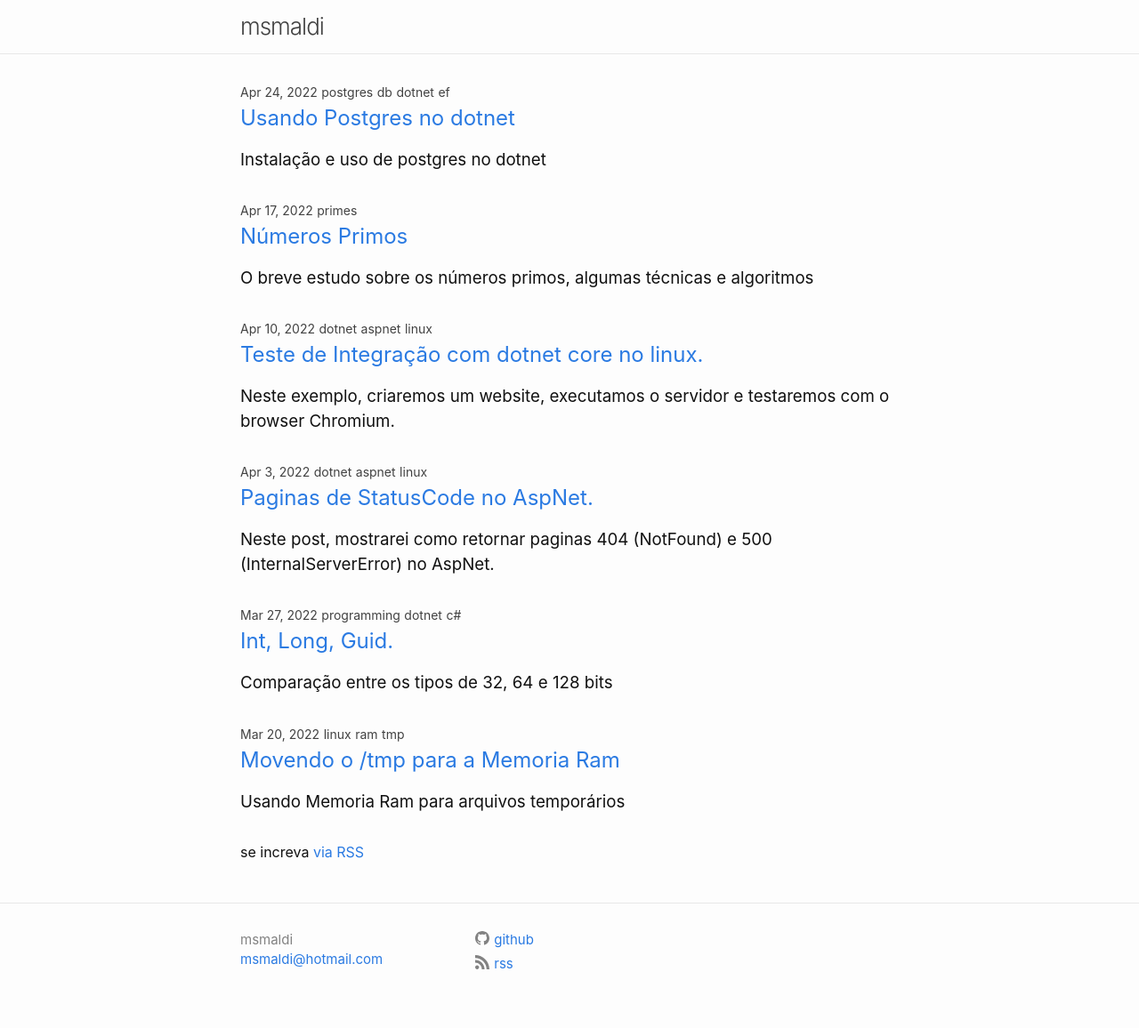
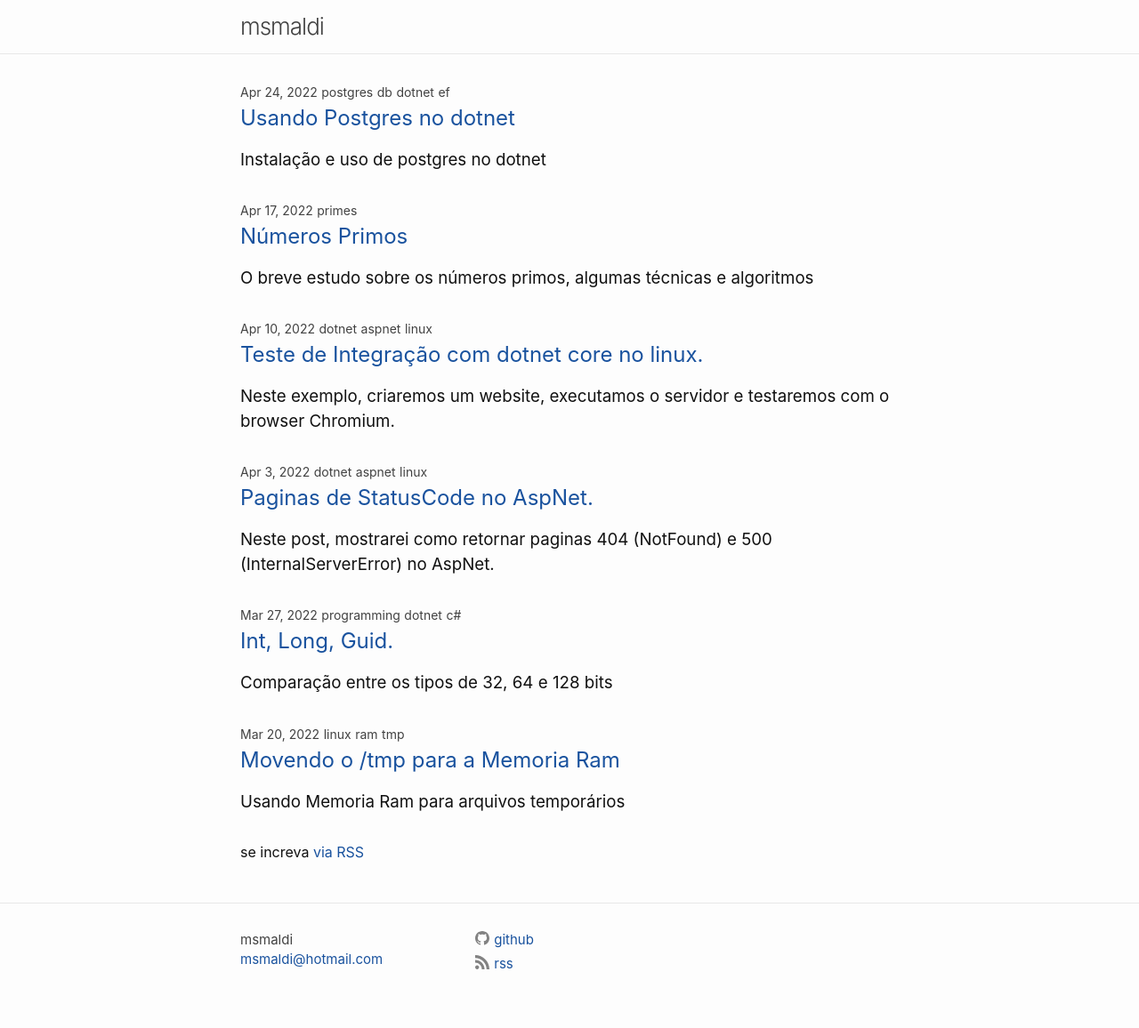
Before and after one commit to msmaldi/msmaldi.github.io, a Jekyll site: the page built from index.html, in a window 1280 px wide. Shown: the whole page at 89% size. Built offline with Jekyll 4.4.1, drawn with Linux system fonts in a browser that asks for light colours; the list of posts is cut into pages by our own code.

Commit message:
Update css

```diff
--- a/assets/css/site.css
+++ b/assets/css/site.css
@@ -27,9 +27,9 @@ li > ul, li > ol { margin-bottom: 0; }
 h1, h2, h3, h4, h5, h6 { font-weight: 400; }
 
 /** Links */
-a { color: #2a7ae2; text-decoration: none; }
+a { color: #19529e; text-decoration: none; }
 
-a:visited { color: #1756a9; }
+a:visited { color: #06469b; }
 
 a:hover { color: #111; text-decoration: underline; }
 
@@ -101,7 +101,7 @@ table td { border: 1px solid #e8e8e8; }
 
 .contact-list, .social-media-list { list-style: none; margin-left: 0; }
 
-.footer-col-wrapper { font-size: 15px; color: #828282; margin-left: -15px; }
+.footer-col-wrapper { font-size: 15px; color: #424242; margin-left: -15px; }
 
 .footer-col { float: left; margin-bottom: 15px; padding-left: 15px; }
 
```
